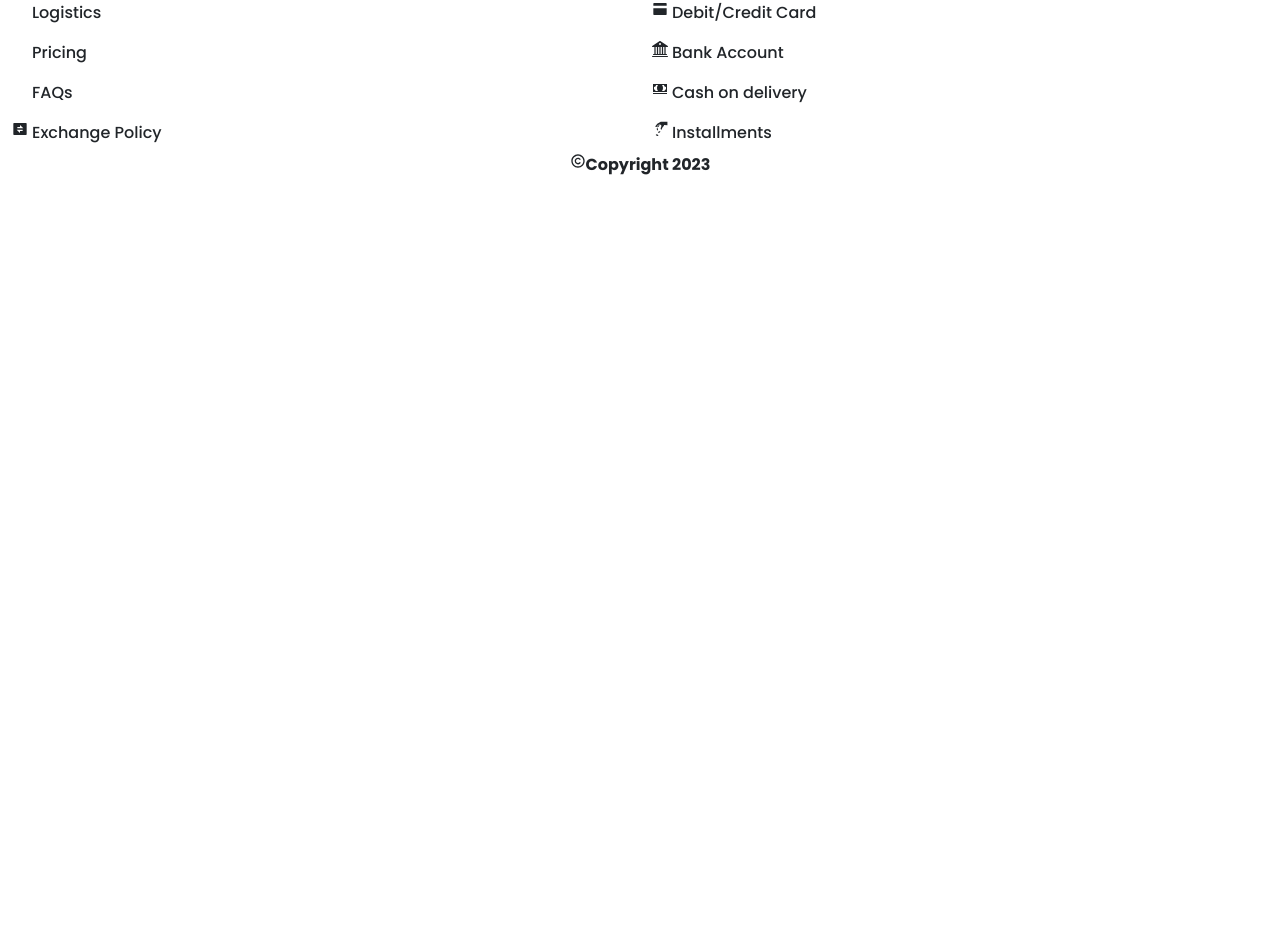
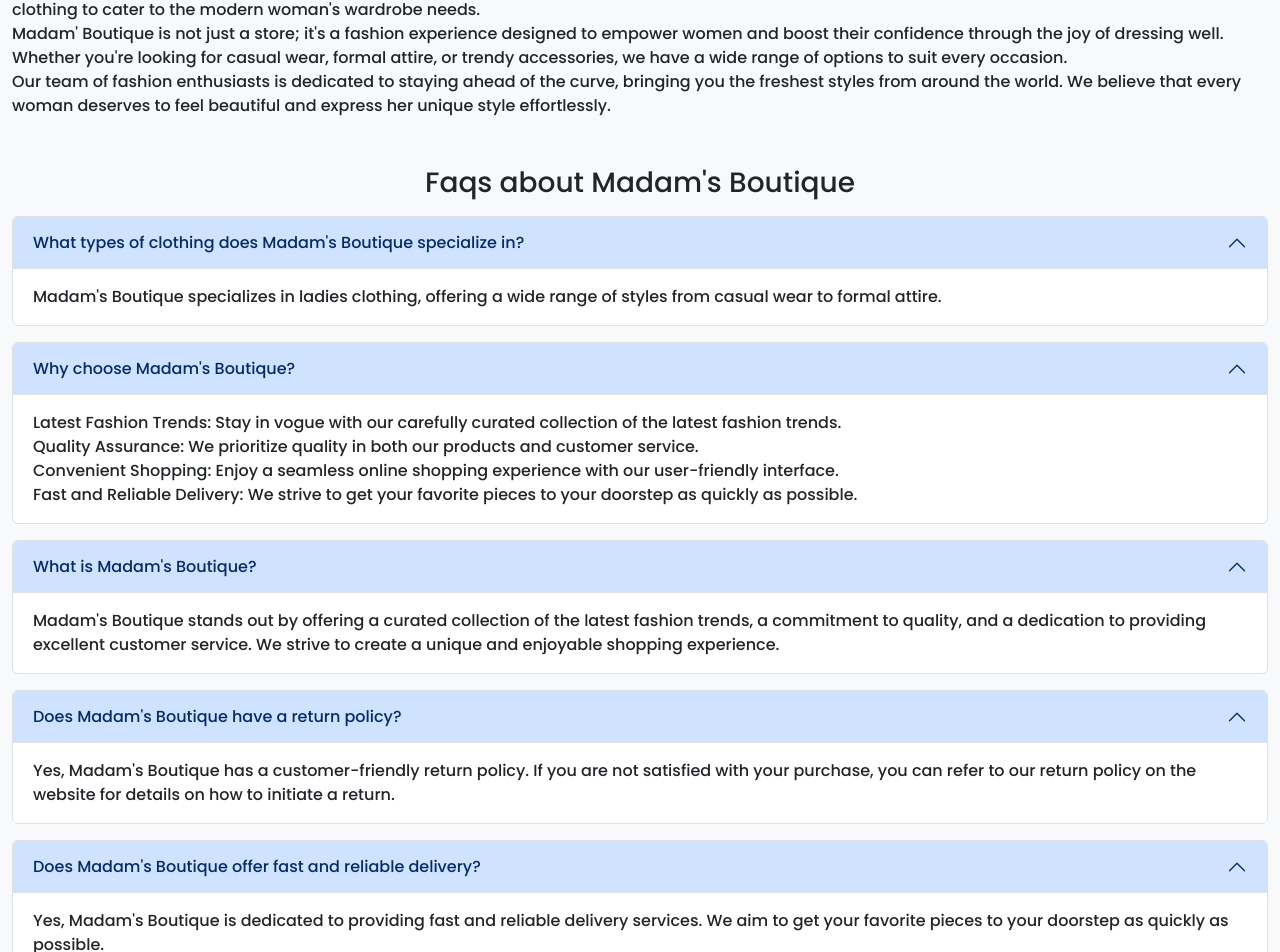
Before and after one commit to AMoeez1/madam-boutique, a React (Vite) app: page /about in a window 1280 px wide. Shown: the part 200-1152 px from the top of the page. Before the commit the page ends 800 px from the top, so only its background shows below. Built offline with nearby package versions, Linux system fonts and the light colour scheme; some icons are missing.

Commit message:
About US page has been added

```diff
--- a/index.html
+++ b/index.html
@@ -10,6 +10,7 @@
       integrity="sha384-T3c6CoIi6uLrA9TneNEoa7RxnatzjcDSCmG1MXxSR1GAsXEV/Dwwykc2MPK8M2HN"
       crossorigin="anonymous"
     />
+
     <!-- Google Fonts -->
     <meta name="viewport" content="width=device-width, initial-scale=1.0" />
     <title>Madam Boutique - Buy Women's Clothes</title>
--- a/src/components/Footer.jsx
+++ b/src/components/Footer.jsx
@@ -42,7 +42,7 @@ export default function Footer() {
                             </li>
                         </ul>
                     </div>
-                    <div className="text-center ">
+                    <div className="text-center mt-4">
                         <p className='d-flex justify-center '>{<RiCopyrightLine />}<b>Copyright 2023</b></p>
 
                     </div>
--- a/src/pages/About.jsx
+++ b/src/pages/About.jsx
@@ -1,13 +1,157 @@
-import Layout from "../components/Layout"
+import Layout from "../components/Layout";
 
 function About() {
   return (
     <Layout>
-    <div className="container">
-        About US
-    </div>
+      <div className="container">
+        <div className="aboutSection">
+          <h2 className="h2 mt-5">About Madam&#39; Boutique</h2>
+          <p>
+            Welcome to Madam&#39; Boutique, your go-to destination for the
+            latest trends in ladies fashion. At our online store, we curate a
+            collection of stylish and elegant clothing to cater to the modern
+            woman&#39;s wardrobe needs.
+          </p>
+          <p>
+            Madam&#39; Boutique is not just a store; it&#39;s a fashion
+            experience designed to empower women and boost their confidence
+            through the joy of dressing well. Whether you&#39;re looking for
+            casual wear, formal attire, or trendy accessories, we have a wide
+            range of options to suit every occasion.
+          </p>
+          <p>
+            Our team of fashion enthusiasts is dedicated to staying ahead of the
+            curve, bringing you the freshest styles from around the world. We
+            believe that every woman deserves to feel beautiful and express her
+            unique style effortlessly.
+          </p>
+        </div>
+        <h3 className="h3 mt-5 text-center">Faqs about Madam&#39;s Boutique</h3>
+        <div className="accordion mt-3" id="accordionExample">
+          <div className="accordion-item">
+            <h2 className="accordion-header" id="headingOne">
+              <button
+                className="accordion-button"
+                type="button"
+                data-bs-toggle="collapse"
+                data-bs-target="#Q1"
+              >
+                What types of clothing does Madam&#39;s Boutique specialize in?
+              </button>
+            </h2>
+            <div id="Q1" className="accordion-collapse visible collapse show">
+              <div className="accordion-body">
+                Madam&#39;s Boutique specializes in ladies clothing, offering a
+                wide range of styles from casual wear to formal attire.
+              </div>
+            </div>
+          </div>
+        </div>
+        <div className="accordion mt-3" id="accordionExample">
+          <div className="accordion-item">
+            <h2 className="accordion-header" id="headingOne">
+              <button
+                className="accordion-button"
+                type="button"
+                data-bs-toggle="collapse"
+                data-bs-target="#Q2"
+              >
+                Why choose Madam&#39;s Boutique?
+              </button>
+            </h2>
+            <div id="Q2" className="accordion-collapse visible collapse show">
+              <div className="accordion-body">
+                {/* Madam&#39; Boutique is a world wide online shopping store. */}
+                <ul>
+                  <li>
+                    Latest Fashion Trends: Stay in vogue with our carefully
+                    curated collection of the latest fashion trends.
+                  </li>
+                  <li>
+                    Quality Assurance: We prioritize quality in both our
+                    products and customer service.
+                  </li>
+                  <li>
+                    Convenient Shopping: Enjoy a seamless online shopping
+                    experience with our user-friendly interface.
+                  </li>
+                  <li>
+                    Fast and Reliable Delivery: We strive to get your favorite
+                    pieces to your doorstep as quickly as possible.
+                  </li>
+                </ul>
+              </div>
+            </div>
+          </div>
+        </div>
+        <div className="accordion mt-3" id="accordionExample">
+          <div className="accordion-item">
+            <h2 className="accordion-header" id="headingOne">
+              <button
+                className="accordion-button"
+                type="button"
+                data-bs-toggle="collapse"
+                data-bs-target="#Q3"
+              >
+                What is Madam&#39;s Boutique?
+              </button>
+            </h2>
+            <div id="Q3" className="accordion-collapse visible collapse show">
+              <div className="accordion-body">
+                Madam&#39;s Boutique stands out by offering a curated collection of
+                the latest fashion trends, a commitment to quality, and a
+                dedication to providing excellent customer service. We strive to
+                create a unique and enjoyable shopping experience.
+              </div>
+            </div>
+          </div>
+        </div>
+        <div className="accordion mt-3" id="accordionExample">
+          <div className="accordion-item">
+            <h2 className="accordion-header" id="headingOne">
+              <button
+                className="accordion-button"
+                type="button"
+                data-bs-toggle="collapse"
+                data-bs-target="#Q4"
+              >
+                Does Madam&#39;s Boutique have a return policy?
+              </button>
+            </h2>
+            <div id="Q4" className="accordion-collapse visible collapse show">
+              <div className="accordion-body">
+                Yes, Madam&#39;s Boutique has a customer-friendly return policy. If
+                you are not satisfied with your purchase, you can refer to our
+                return policy on the website for details on how to initiate a
+                return.
+              </div>
+            </div>
+          </div>
+        </div>
+        <div className="accordion mt-3 mb-5" id="accordionExample">
+          <div className="accordion-item">
+            <h2 className="accordion-header" id="headingOne">
+              <button
+                className="accordion-button"
+                type="button"
+                data-bs-toggle="collapse"
+                data-bs-target="#Q5"
+              >
+                 Does Madam&#39;s Boutique offer fast and reliable delivery?
+              </button>
+            </h2>
+            <div id="Q5" className="accordion-collapse visible collapse show">
+              <div className="accordion-body">
+                Yes, Madam&#39;s Boutique is dedicated to providing fast and
+                reliable delivery services. We aim to get your favorite pieces
+                to your doorstep as quickly as possible.
+              </div>
+            </div>
+          </div>
+        </div>
+      </div>
     </Layout>
-  )
+  );
 }
 
-export default About
+export default About;
--- a/src/pages/Checkout.jsx
+++ b/src/pages/Checkout.jsx
@@ -26,12 +26,12 @@ function Payment() {
     }
 
     if (!cardNo) {
-      toast.error("Enter name");
+      toast.error("Enter Card No");
       return;
     }
 
     if (!cvv) {
-      toast.error("Enter name");
+      toast.error("Enter CVV");
       return;
     }
 
--- a/src/pages/Contact.jsx
+++ b/src/pages/Contact.jsx
@@ -18,7 +18,7 @@ function Contact() {
           <h4 className="h4 text-center">
             You can solve your problems by the following method
           </h4>
-          <div className="row mb-5">
+          <div className="row justify-content-center mb-5">
             <div className="card rounded-full border-secondary contact-card col-lg-3 col-md-3 col-sm-5 col-10 my-3 mx-2">
               <div className="contact-img d-flex justify-center mt-4">
                 <img
@@ -70,7 +70,7 @@ function Contact() {
               </div>
               <div className="card-body text-center">
                 <h4 className="card-title text-secondary h4">
-                  Chat with our agent
+                  Check Our FAQ&#39;s page
                 </h4>
                 <b className="card-text">
                   You can check our{" "}
@@ -84,7 +84,7 @@ function Contact() {
             <div className="col-lg-6 mx-auto">
               <div className="text-center">
                 <h2 className="h2 rounded-3xl">
-                  Still, didn't get the solution?
+                  Still, didn&#39;t get the solution?
                 </h2>
                 <h4 className="h5 mb-5">
                   Fill the form let us know about the problem you have been
```
